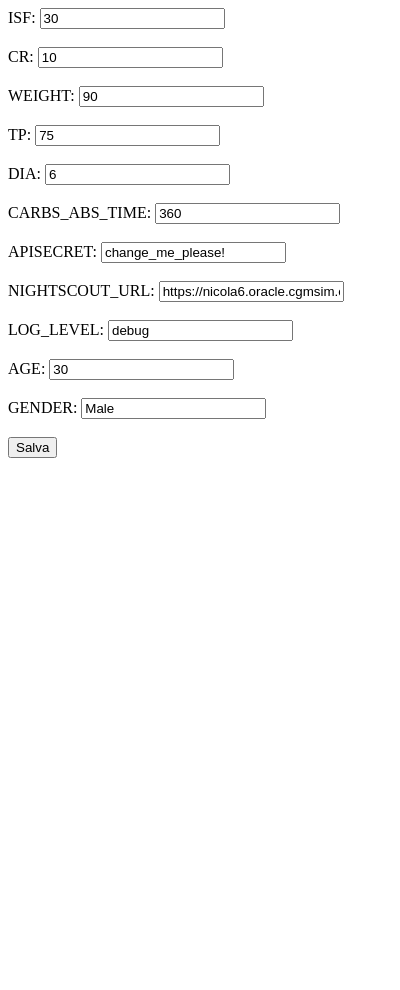
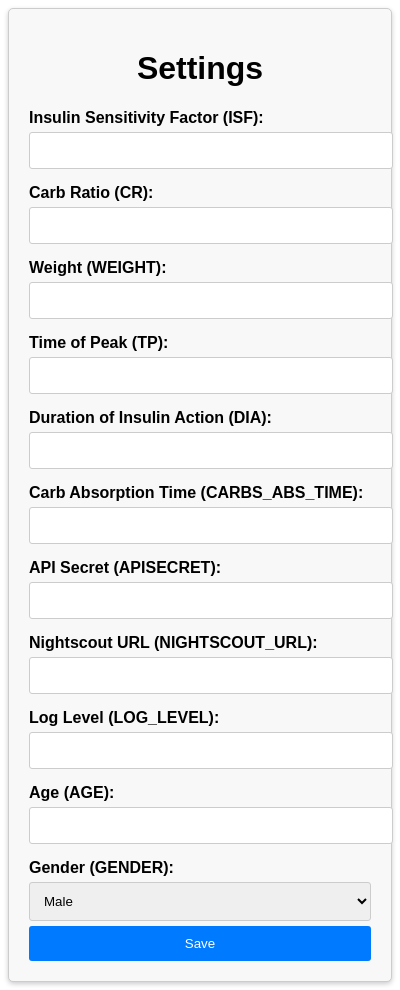
Before and after one commit to lsandini/cgmsim-runner-ui, an Electron app: page form.html in a window 400 px wide. Before the commit the page ends 844 px from the top, so only its background shows below. Drawn offline with Linux system fonts and the light colour scheme; no server answers.

Commit message:
save params

```diff
--- a/form.html
+++ b/form.html
@@ -1,58 +1,51 @@
 <!DOCTYPE html>
 <html>
 <head>
-    <title>Modulo</title>
-	<!-- Aggiungi questo script alla fine di form.html -->
-<script>
-    document.querySelector('form').addEventListener('submit', function (e) {
-        e.preventDefault(); // Evita il comportamento predefinito dell'invio del modulo
-
-        const name = document.querySelector('#name').value;
-        const email = document.querySelector('#email').value;
-
-        // Fai qualcosa con i dati (ad esempio, invialo al processo principale tramite IPC)
-        // Ad esempio, invia i dati alla finestra principale:
-        require('electron').ipcRenderer.send('form-submission', { name, email });
-    });
-</script>
-
+    <title>Settings</title>
+    <link rel="stylesheet" type="text/css" href="styles.css">
 </head>
 <body>
     <form>
-        <label for="ISF">ISF:</label>
-        <input type="text" id="ISF" name="ISF" value="30"><br><br>
+        <h1>Settings</h1>
 
-        <label for="CR">CR:</label>
-        <input type="text" id="CR" name="CR" value="10"><br><br>
+        <label for="ISF">Insulin Sensitivity Factor (ISF):</label>
+        <input type="text" id="ISF" name="ISF" /><br />
 
-        <label for="WEIGHT">WEIGHT:</label>
-        <input type="text" id="WEIGHT" name="WEIGHT" value="90"><br><br>
+        <label for="CR">Carb Ratio (CR):</label>
+        <input type="text" id="CR" name="CR" /><br />
 
-        <label for="TP">TP:</label>
-        <input type="text" id="TP" name="TP" value="75"><br><br>
+        <label for="WEIGHT">Weight (WEIGHT):</label>
+        <input type="text" id="WEIGHT" name="WEIGHT" /><br />
 
-        <label for="DIA">DIA:</label>
-        <input type="text" id="DIA" name="DIA" value="6"><br><br>
+        <label for="TP">Time of Peak (TP):</label>
+        <input type="text" id="TP" name="TP" /><br />
 
-        <label for="CARBS_ABS_TIME">CARBS_ABS_TIME:</label>
-        <input type="text" id="CARBS_ABS_TIME" name="CARBS_ABS_TIME" value="360"><br><br>
+        <label for="DIA">Duration of Insulin Action (DIA):</label>
+        <input type="text" id="DIA" name="DIA" /><br />
 
-        <label for="APISECRET">APISECRET:</label>
-        <input type="text" id="APISECRET" name="APISECRET" value="change_me_please!"><br><br>
+        <label for="CARBS_ABS_TIME">Carb Absorption Time (CARBS_ABS_TIME):</label>
+        <input type="text" id="CARBS_ABS_TIME" name="CARBS_ABS_TIME" /><br />
 
-        <label for="NIGHTSCOUT_URL">NIGHTSCOUT_URL:</label>
-        <input type="text" id="NIGHTSCOUT_URL" name="NIGHTSCOUT_URL" value="https://nicola6.oracle.cgmsim.com"><br><br>
+        <label for="APISECRET">API Secret (APISECRET):</label>
+        <input type="text" id="APISECRET" name="APISECRET" /><br />
 
-        <label for="LOG_LEVEL">LOG_LEVEL:</label>
-        <input type="text" id="LOG_LEVEL" name="LOG_LEVEL" value="debug"><br><br>
+        <label for="NIGHTSCOUT_URL">Nightscout URL (NIGHTSCOUT_URL):</label>
+        <input type="text" id="NIGHTSCOUT_URL" name="NIGHTSCOUT_URL" /><br />
 
-        <label for="AGE">AGE:</label>
-        <input type="text" id="AGE" name="AGE" value="30"><br><br>
+        <label for="LOG_LEVEL">Log Level (LOG_LEVEL):</label>
+        <input type="text" id="LOG_LEVEL" name="LOG_LEVEL" /><br />
 
-        <label for="GENDER">GENDER:</label>
-        <input type="text" id="GENDER" name="GENDER" value="Male"><br><br>
+        <label for="AGE">Age (AGE):</label>
+        <input type="text" id="AGE" name="AGE" /><br />
 
-        <input type="submit" value="Salva">
+        <label for="GENDER">Gender (GENDER):</label>
+        <select id="GENDER" name="GENDER">
+            <option value="male">Male</option>
+            <option value="female">Female</option>
+        </select><br />
+
+        <input type="submit" value="Save" />
     </form>
+    <script src="./src/rendererForm.js"></script>
 </body>
 </html>
--- /dev/null
+++ b/params.json
@@ -0,0 +1 @@
+{"AGE":"36","APISECRET":"change_me_please!","CARBS_ABS_TIME":"360","CR":"10","DIA":"6","GENDER":"","ISF":"66","LOG_LEVEL":"debug","NIGHTSCOUT_URL":"https://nicola6.oracle.cgmsim.com","TP":"75","WEIGHT":"90"}
--- /dev/null
+++ b/src/rendererForm.js
@@ -0,0 +1,22 @@
+const { ipcRenderer } = require('electron');
+
+let env;
+document.querySelector('form').addEventListener('submit', function (e) {
+	e.preventDefault(); // Evita il comportamento predefinito dell'invio del modulo
+	const res = {};
+	for (const prop in env) {
+		const value = document.querySelector('#' + prop).value;
+		res[prop] = value;
+	}
+	ipcRenderer.send('form-submission', res);
+});
+
+// Invia una richiesta asincrona al processo principale
+ipcRenderer.on('startForum', (event, params) => {
+	env = params;
+	for (const p in env) {
+		const el = document.getElementById(p);
+		el.value = env[p];
+	}
+});
+ipcRenderer.send('im-readyForm');
--- a/src/run.ts
+++ b/src/run.ts
@@ -40,7 +40,7 @@ const defaultEnv: EnvRunner = {
 	TP: '75',
 	WEIGHT: '90',
 };
-const readEnv = (): EnvRunner => {
+export const readEnv = (): EnvRunner => {
 	try {
 		const data = fs.readFileSync(ENV_FILE_NAME, 'utf8');
 		const parsedData = JSON.parse(data);
@@ -50,7 +50,7 @@ const readEnv = (): EnvRunner => {
 	}
 };
 
-const saveEnv = (env: EnvRunner) => {
+export const saveEnv = (env: EnvRunner) => {
 	const data = JSON.stringify(env);
 
 	fs.writeFile(ENV_FILE_NAME, data, 'utf8', (err) => {
@@ -135,6 +135,7 @@ export const startCron = (render: Electron.WebContents): cron.ScheduledTask => {
 			console.error(e);
 		}
 	}
+	run();
 	// Schedule the 'run' function to run periodically with node-cron
 	const cronJob = cron.schedule(`*/5 * * * *`, run); // Periodic execution. First run after 5 minutes.
 	cronJob.start();
--- /dev/null
+++ b/styles.css
@@ -0,0 +1,49 @@
+/* Stile generale del modulo */
+form {
+    max-width: 400px;
+    margin: 0 auto;
+    padding: 20px;
+    background-color: #f8f8f8;
+    border: 1px solid #ccc;
+    border-radius: 5px;
+    box-shadow: 0 2px 5px #ccc;
+    font-family: Arial, sans-serif;
+}
+
+h1 {
+    text-align: center;
+}
+
+/* Stile delle etichette dei campi */
+label {
+    display: block;
+    font-weight: bold;
+    margin-top: 10px;
+}
+
+/* Stile degli input di testo e del selettore */
+input[type="text"],
+select {
+    width: 100%;
+    padding: 10px;
+    margin: 5px 0;
+    border: 1px solid #ccc;
+    border-radius: 3px;
+}
+
+/* Stile del pulsante "Save" */
+input[type="submit"] {
+    width: 100%;
+    padding: 10px;
+    background-color: #007bff;
+    color: #fff;
+    border: none;
+    border-radius: 3px;
+    cursor: pointer;
+}
+
+input[type="submit"]:hover {
+    background-color: #0056b3;
+}
+
+/* Aggiungi ulteriori stili personalizzati qui */
```
Also changed, not shown: src/main.ts (+31 -25 lines), src/preloadForm.ts (added, +17 -0 lines).
